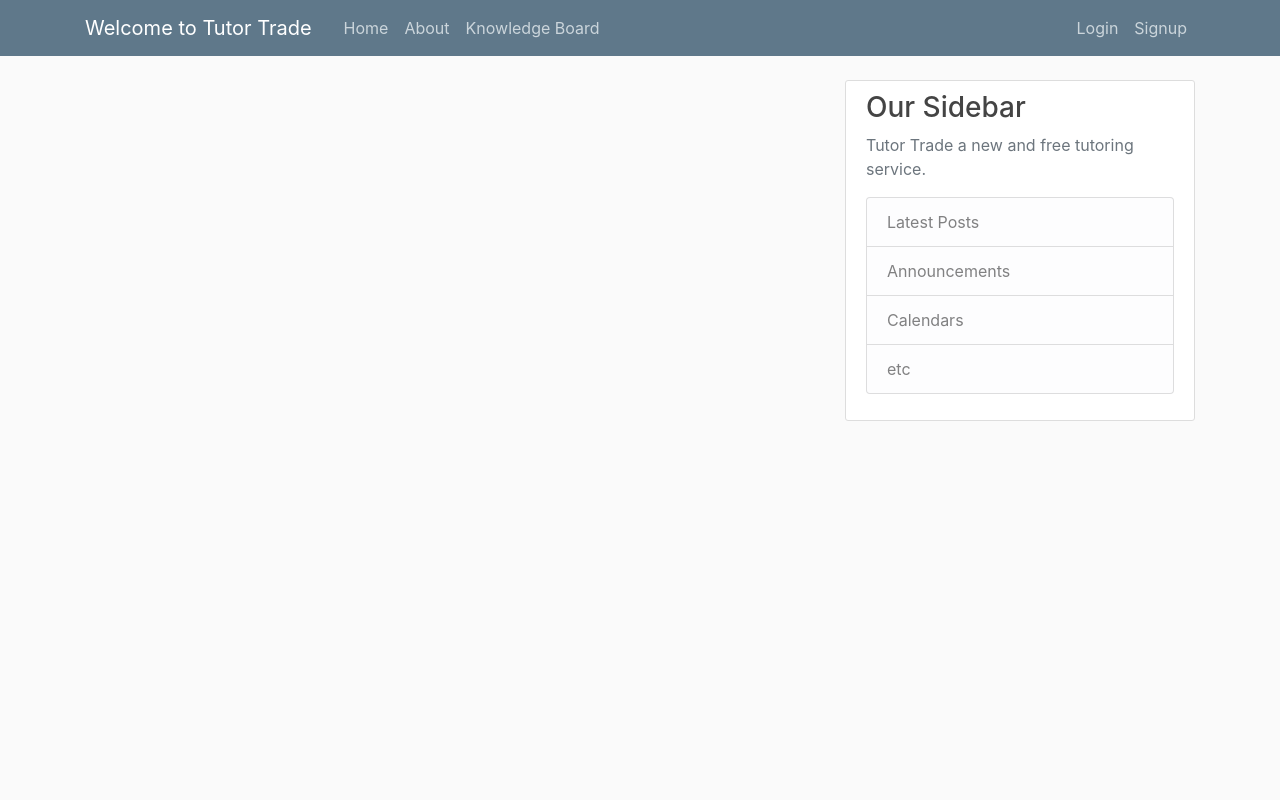
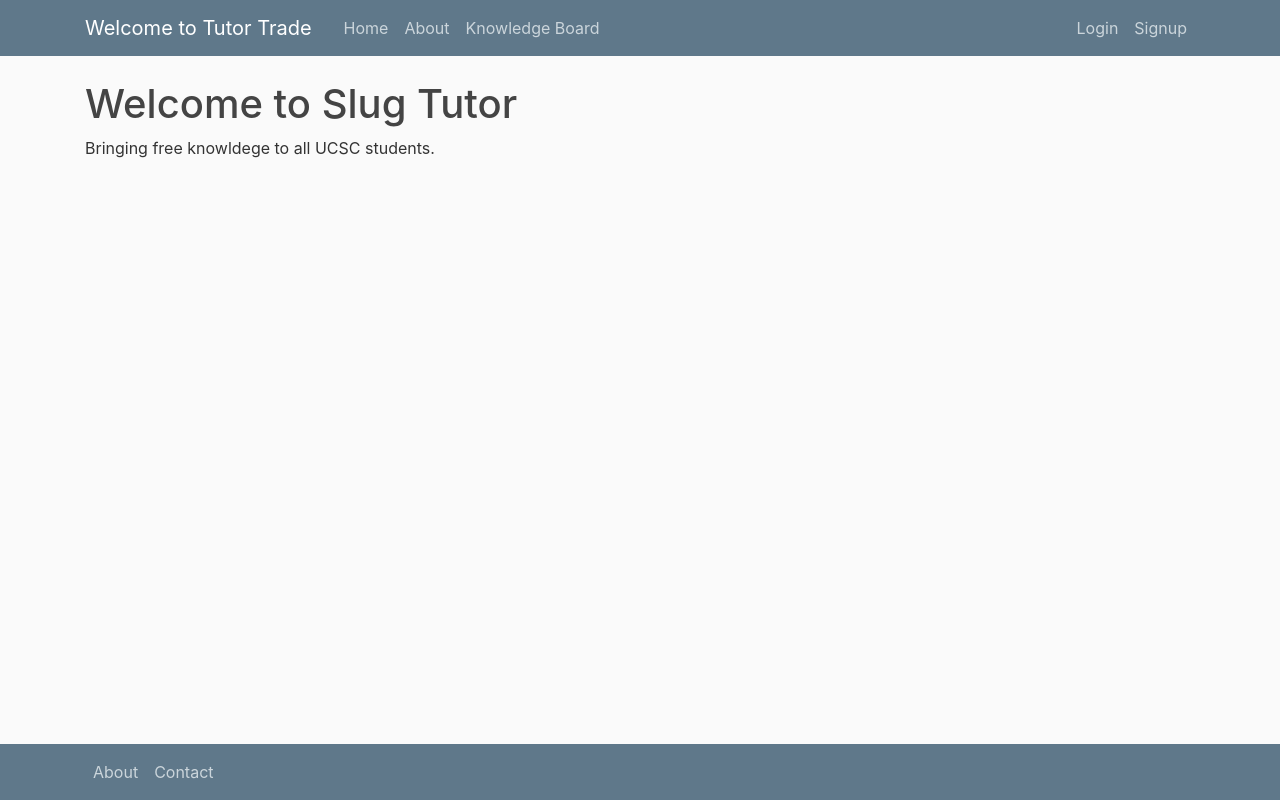
Before and after one commit to Cristian-Castillo/Verve-Slug-Tutor, a Django app: template sourceCode/web1/blog/templates/blog/home.html in a window 1280 px wide. Run offline with Django 3.2, Linux system fonts and the light colour scheme; the template is opened without the code that fills it, so the values that code supplies are empty; some libraries are stand-ins or nearby versions.

Commit message:
Add files via upload

```diff
--- a/sourceCode/web1/blog/templates/blog/base.html
+++ b/sourceCode/web1/blog/templates/blog/base.html
@@ -46,8 +46,9 @@
     <main role="main" class="container">
       <div class="row">
         <div class="col-md-8">
+
           {% block content %}{% endblock %}
-        </div>
+      <!-- </div>
         <div class="col-md-4">
           <div class="content-section">
             <h3>Our Sidebar</h3>
@@ -62,7 +63,7 @@
           </div>
         </div>
       </div>
-    </main>
+    </main> -->
 
    <!-- Optional JavaScript -->
     <!-- jQuery first, then Popper.js, then Bootstrap JS -->
--- a/sourceCode/web1/blog/templates/blog/home.html
+++ b/sourceCode/web1/blog/templates/blog/home.html
@@ -1,15 +1,21 @@
 {% extends "blog/base.html" %}
 {% block content %}
-    {% for post in posts %}
-        <article class="media content-section">
-      <div class="media-body">
-        <div class="article-metadata">
-          <a class="mr-2" href="#">{{ post.author }}</a>
-          <small class="text-muted">{{ post.date_posted }}</small>
-        </div>
-        <h2><a class="article-title" href="#">{{ post.title }}</a></h2>
-        <p class="article-content">{{ post.content }}</p>
-      </div>
-    </article>
-    {% endfor %}
+ <h1> Welcome to Slug Tutor </h1>
+
+ <body> Bringing free knowldege to all UCSC students. <body>
+
+
+<header class="site-header">
+      <nav class="navbar navbar-expand-md navbar-dark bg-steel fixed-bottom">
+
+        <div class="container">
+          <button class="navbar-toggler" type="button" data-toggle="collapse" data-target="#navbarToggle" aria-controls="navbarToggle" aria-expanded="false" aria-label="Toggle navigation">
+          <span class="navbar-toggler-icon"></span>
+          </button>
+          <div class="collapse navbar-collapse" id="navbarToggle">
+            <div class="navbar-nav mr-auto">
+
+              <a class="nav-item nav-link" href="{% url 'blog-about' %}">About</a>
+              <a class="nav-item nav-link" href="{% url 'blog-contact' %}">Contact</a>
+            </div>
 {% endblock content %}
--- a/sourceCode/web1/blog/templates/blog/signup.html
+++ b/sourceCode/web1/blog/templates/blog/signup.html
@@ -135,6 +135,7 @@
 
     </main>
 
+
         <!--
         <div class="signup_content">
           <div class="signup_row">
@@ -270,6 +271,7 @@
       firebase.initializeApp(firebaseConfig);
       //var database=firebase.database();
       //var auth = firebase.auth();
+      /*
       var provider = new firebase.auth.GoogleAuthProvider();
 
       firebase.auth().signInWithPopup(provider).then(function(result){
@@ -289,7 +291,7 @@
       dbTestRef.on('child_added', function(data){
           console.log(data.val());
       })
-
+      */
 
       function confirmEmail() {
         var email = $('#signup_email').val();
--- a/sourceCode/web1/blog/urls.py
+++ b/sourceCode/web1/blog/urls.py
@@ -11,7 +11,8 @@
     path('knowledge/', views.knowledge, name='blog-knowledge'),
     path('postsign/',views.postsign, name='blog-knowledge'), #CC: added postsign path so when user signs up will redirect you to knowledge board
     path('signup/',views.signup, name='blog-signup'),
-    path('postsignup/',views.postsignup, name='blog-postsignup')
+    path('postsignup/',views.postsignup, name='blog-postsignup'),
+    path('contact/',views.contact, name='blog-contact'),
 ]
 
 
--- a/sourceCode/web1/blog/views.py
+++ b/sourceCode/web1/blog/views.py
@@ -53,6 +53,9 @@
 def login(request):
     return render(request, "blog/login.html", {'title': 'Login'})
 
+def contact(request):
+    return render(request, "blog/contact.html", {'title': 'Contact'})
+
 # CC:added postsign which gets the email, and if information is entered correctly it will send you to -----------------------------
 def postsign(request):
     email=request.POST.get('email')
--- a/sourceCode/web1/web1/urls.py
+++ b/sourceCode/web1/web1/urls.py
@@ -28,5 +28,6 @@
     url(r'^logout/', views.logout, name="log"),
     url(r'^signup/', views.signup, name='signup'),
     url(r'^postsignup/', views.postsignup, name='postsignup'),
+    url(r'^contact/', views.contact, name='contact'),
     # url(r'^checkid/', views.checkid, name='checkid'),
 ]
--- a/sourceCode/web1/web1/views.py
+++ b/sourceCode/web1/web1/views.py
@@ -39,6 +39,9 @@
 def signup(request):
     return render(request, 'signup.html')
 
+def contact(request):
+    return render(request, 'contact.html')
+
 def checkid(request):
     id=request.POST.get('id')
     for user in database.child("userdata").get().each():
```
Also changed, not shown: sourceCode/web1/blog/templates/blog/about.html (+13 -0 lines), sourceCode/web1/blog/templates/blog/contact.html (+13 -0 lines), sourceCode/web1/blog/templates/blog/knowledge.html (+18 -7 lines), sourceCode/web1/blog/templates/blog/login.html (+14 -0 lines), sourceCode/web1/db.sqlite3.
